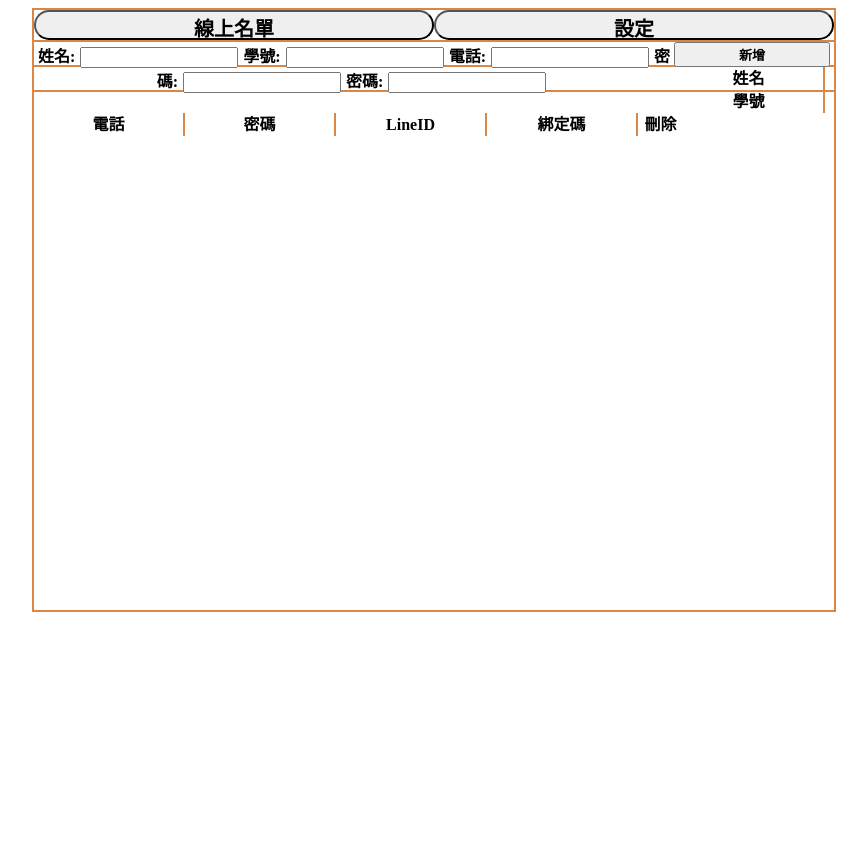
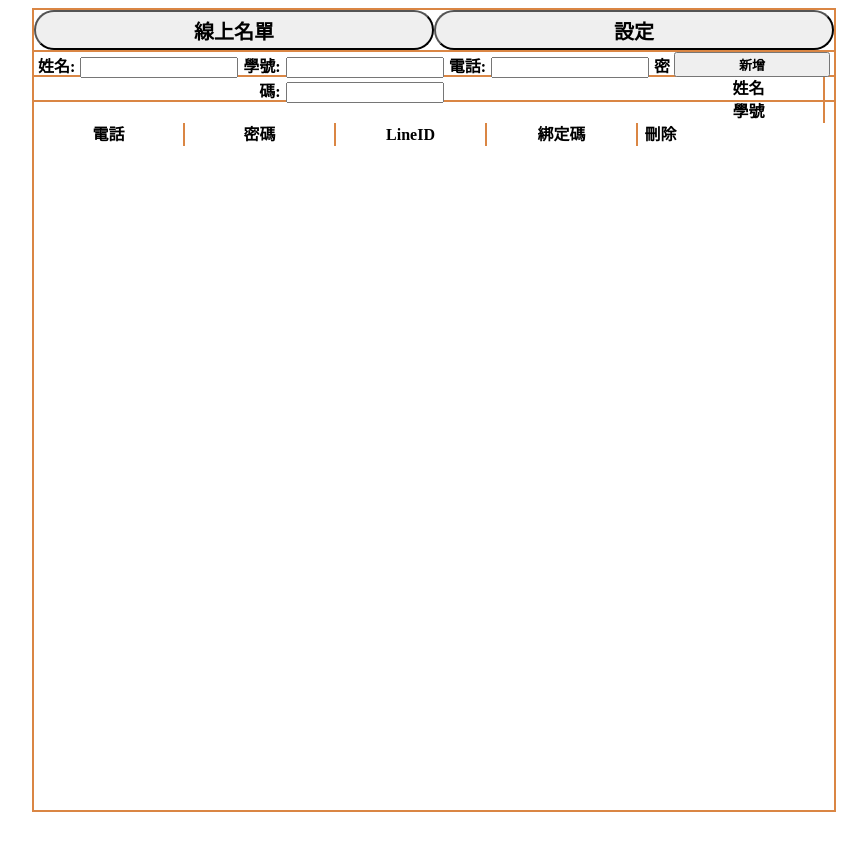
Before and after one commit to brucewaynevicetw/Line, a website: page views/index.html in a window 1280 px wide. Both pictures are taken after a click on the button "設定". Shown: the whole page, without its empty margins (206-1073 px from the left). Before the commit the page ends 800 px from the top, so only its background shows below. Drawn offline with nearby package versions, Linux system fonts and the light colour scheme; no server answers.

Commit message:
Update index.html

```diff
--- a/views/index.html
+++ b/views/index.html
@@ -167,7 +167,7 @@
         }
         .main_content{
             width: 800px;
-            height: 600px;
+            height: 800px;
             margin:0 auto;
             border:2px solid #DA8644;
         }
@@ -266,7 +266,7 @@
                 <div style="width: 100%; height: 100%;" ng-hide="settingContent" ng-controller="setting_content" ng-init="queryAll()">
                     <div style="width: 100% ; height: 23px; border-bottom: 2px solid #DA8644;">
                         <div class="setting_input_item" style="float: left; height: auto; width: 80%; padding-top: 1px;">
-                            姓名:<input ng-model="INPUT_NAME">學號:<input ng-model="INPUT_NUMBER">電話:<input ng-model="INPUT_TELEPHONE">密碼:<input ng-model="INPUT_PASSWORD">密碼:<input ng-model="INPUT_PASSWORD">
+                            姓名:<input ng-model="INPUT_NAME">學號:<input ng-model="INPUT_NUMBER">電話:<input ng-model="INPUT_TELEPHONE">密碼:<input ng-model="INPUT_PASSWORD">
                         </div>
                         <button style="float: left; height: auto; width: calc(20% - 4px); font-weight: bold; font-size: 13px;" ng-click="addUser()">新增</button>
                     </div>
```
